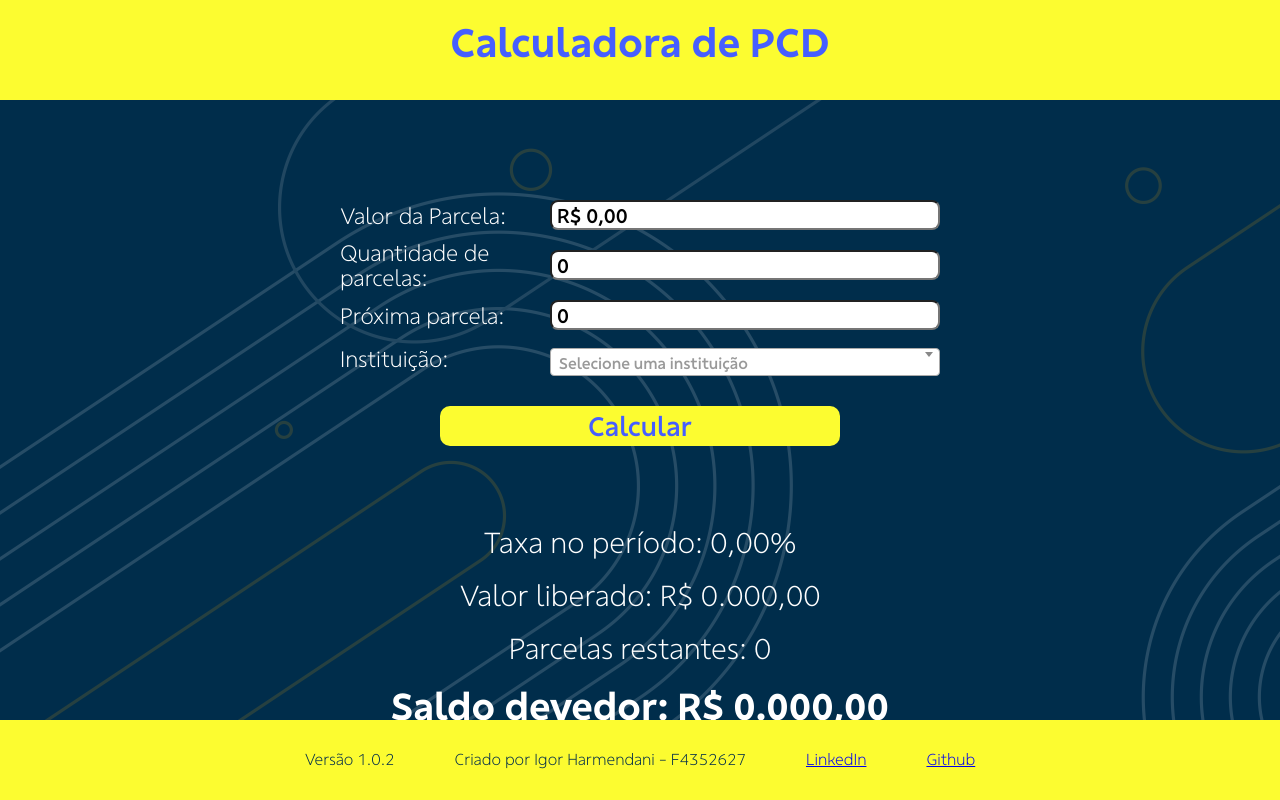
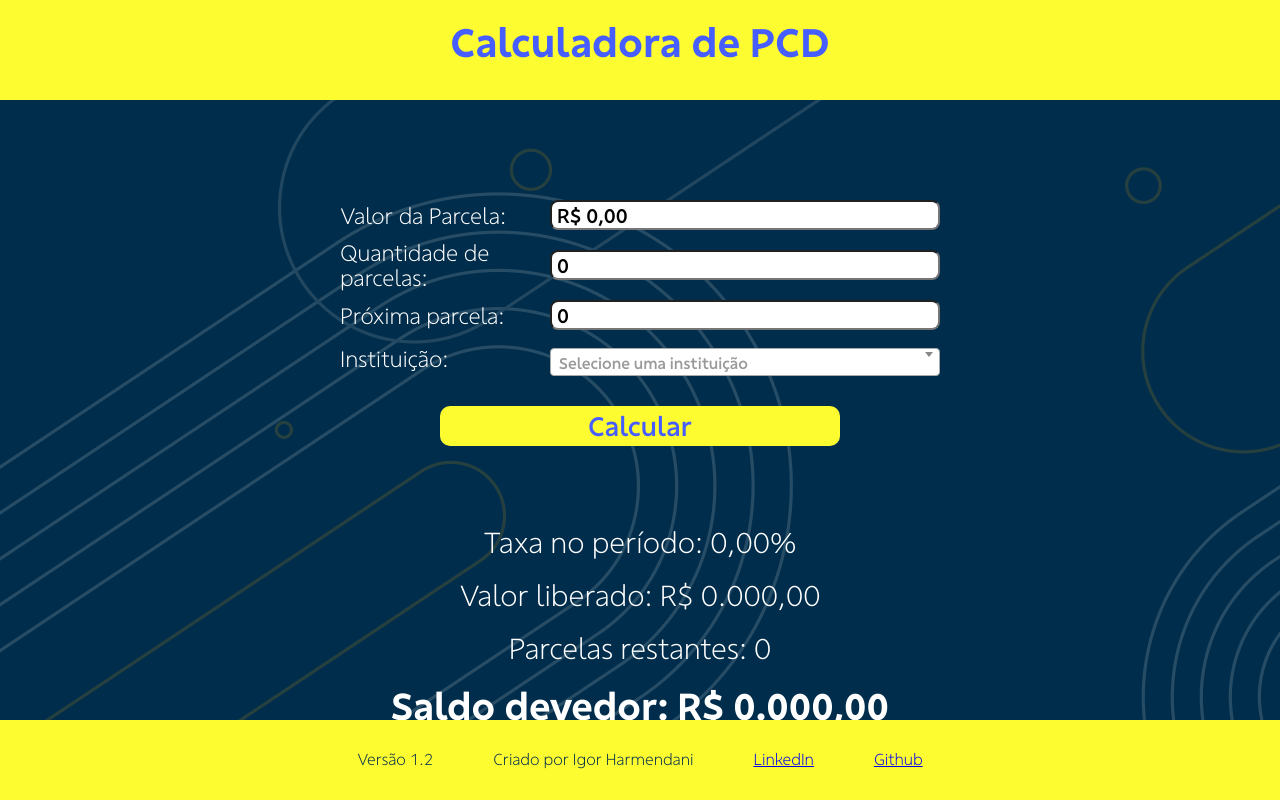
Before and after one commit to igor-harmendani/calculadora-pcd, a plain HTML site: page index.html in a window 1280 px wide. Drawn offline with nearby package versions, Linux system fonts and the light colour scheme.

Commit message:
Alterações no footer

```diff
--- a/index.html
+++ b/index.html
@@ -50,8 +50,8 @@
     </main>
     <footer>
         <div id="footer">
-            <p>Versão 1.0.2</p>
-            <p>Criado por Igor Harmendani - F4352627</p>
+            <p>Versão 1.2</p>
+            <p>Criado por Igor Harmendani</p>
             <p><a href="https://linkedin.com/in/igorharmendani" target="_blank">LinkedIn</a></p>
             <p><a href="https://github.com/igor-harmendani/calculadora-pcd" target="_blank">Github</a></p>
         </div>
```
